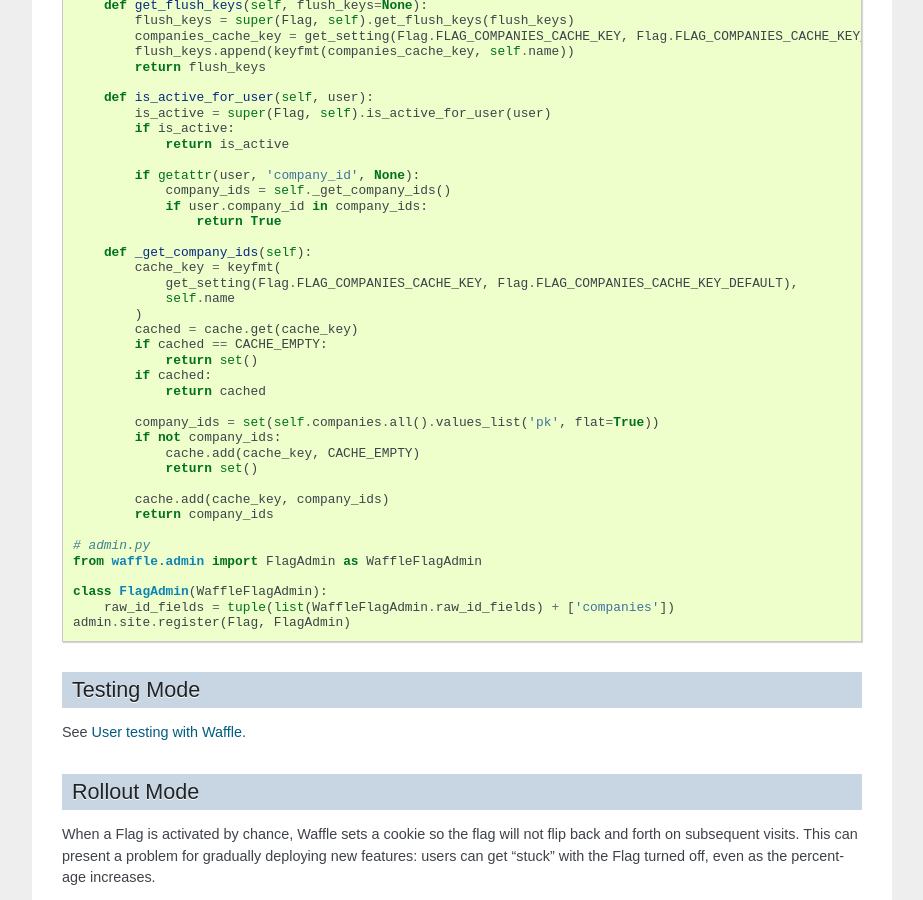
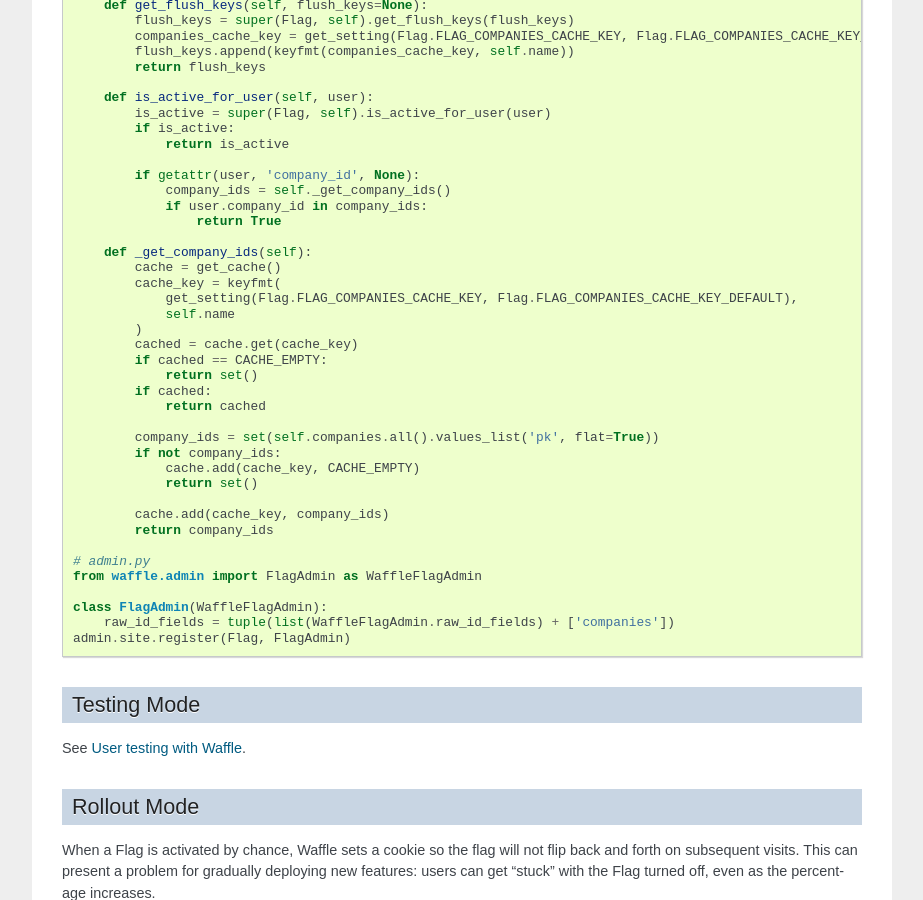
Before and after one commit to jazzband/django-waffle, a Sphinx documentation site: the page built from docs/types/flag.rst, in a window 1280 px wide and 900 px high, scrolled down 1937 px. Shown: the whole window, without its empty margins (198-1121 px from the left). Built offline with Sphinx 7.4.7, drawn with Linux system fonts in a browser that asks for light colours.

Commit message:
Add missing `get_cache` call (#414)

```diff
--- a/docs/types/flag.rst
+++ b/docs/types/flag.rst
@@ -158,6 +158,7 @@
                     return True
 
         def _get_company_ids(self):
+            cache = get_cache()
             cache_key = keyfmt(
                 get_setting(Flag.FLAG_COMPANIES_CACHE_KEY, Flag.FLAG_COMPANIES_CACHE_KEY_DEFAULT),
                 self.name
```
